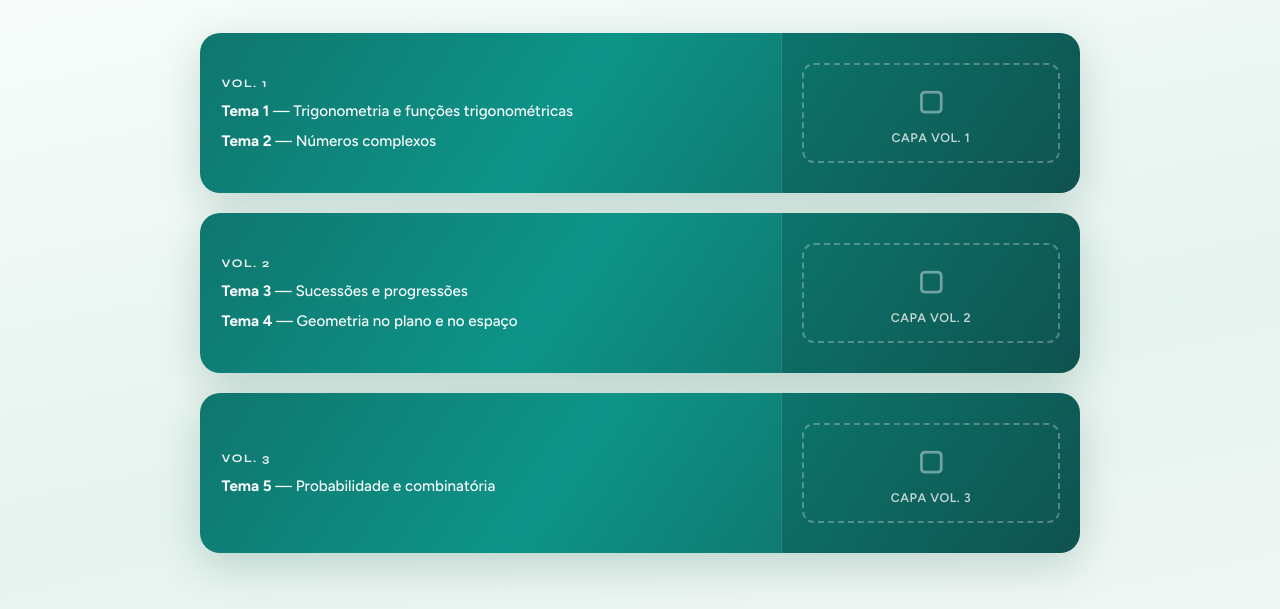
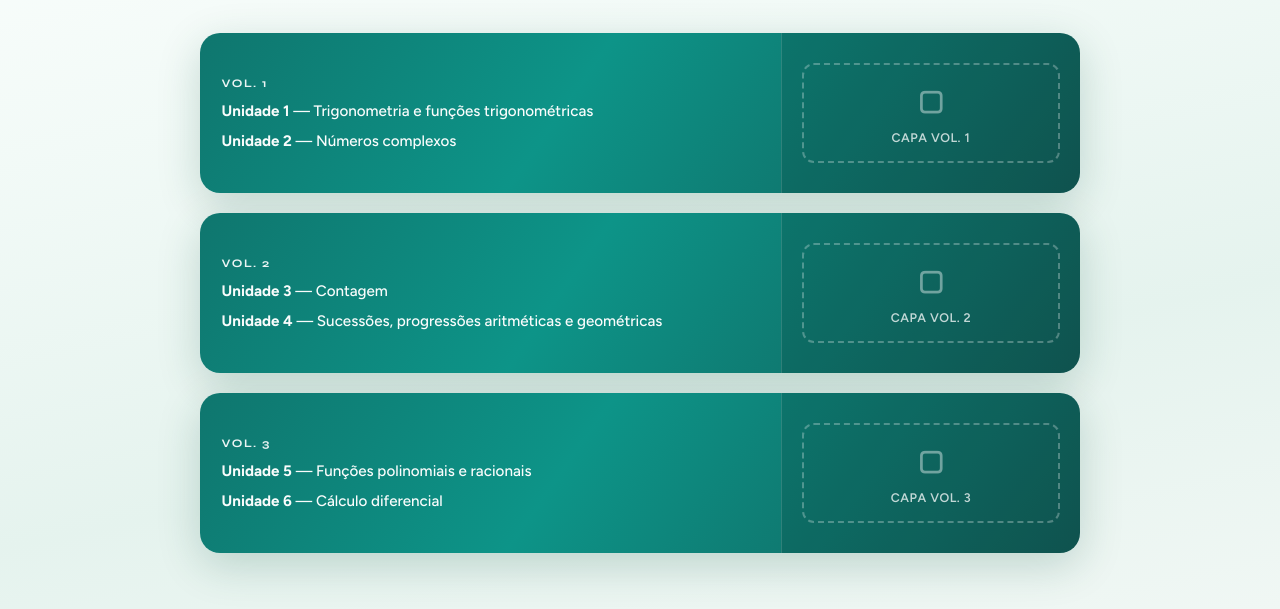
Before and after one commit to DaviDubrova/MathCore, a plain HTML site: page ano11.html in a window 1280 px wide. Shown: the part 225-834 px from the top of the page. Drawn offline with Linux system fonts and the light colour scheme.

Commit message:
Update 11 ano volumes and units

```diff
--- a/ano11.html
+++ b/ano11.html
@@ -32,8 +32,8 @@
           <div class="volume-card__inner">
             <div class="volume-card__text">
               <span class="volume-card__vol">Vol. 1</span>
-              <span class="volume-card__line"><strong>Tema 1</strong> — Trigonometria e funções trigonométricas</span>
-              <span class="volume-card__line"><strong>Tema 2</strong> — Números complexos</span>
+              <span class="volume-card__line"><strong>Unidade 1</strong> — Trigonometria e funções trigonométricas</span>
+              <span class="volume-card__line"><strong>Unidade 2</strong> — Números complexos</span>
             </div>
             <div class="volume-card__cover">
               <div class="volume-card__placeholder">
@@ -48,8 +48,8 @@
           <div class="volume-card__inner">
             <div class="volume-card__text">
               <span class="volume-card__vol">Vol. 2</span>
-              <span class="volume-card__line"><strong>Tema 3</strong> — Sucessões e progressões</span>
-              <span class="volume-card__line"><strong>Tema 4</strong> — Geometria no plano e no espaço</span>
+              <span class="volume-card__line"><strong>Unidade 3</strong> — Contagem</span>
+              <span class="volume-card__line"><strong>Unidade 4</strong> — Sucessões, progressões aritméticas e geométricas</span>
             </div>
             <div class="volume-card__cover">
               <div class="volume-card__placeholder">
@@ -64,7 +64,8 @@
           <div class="volume-card__inner">
             <div class="volume-card__text">
               <span class="volume-card__vol">Vol. 3</span>
-              <span class="volume-card__line"><strong>Tema 5</strong> — Probabilidade e combinatória</span>
+              <span class="volume-card__line"><strong>Unidade 5</strong> — Funções polinomiais e racionais</span>
+              <span class="volume-card__line"><strong>Unidade 6</strong> — Cálculo diferencial</span>
             </div>
             <div class="volume-card__cover">
               <div class="volume-card__placeholder">
```
